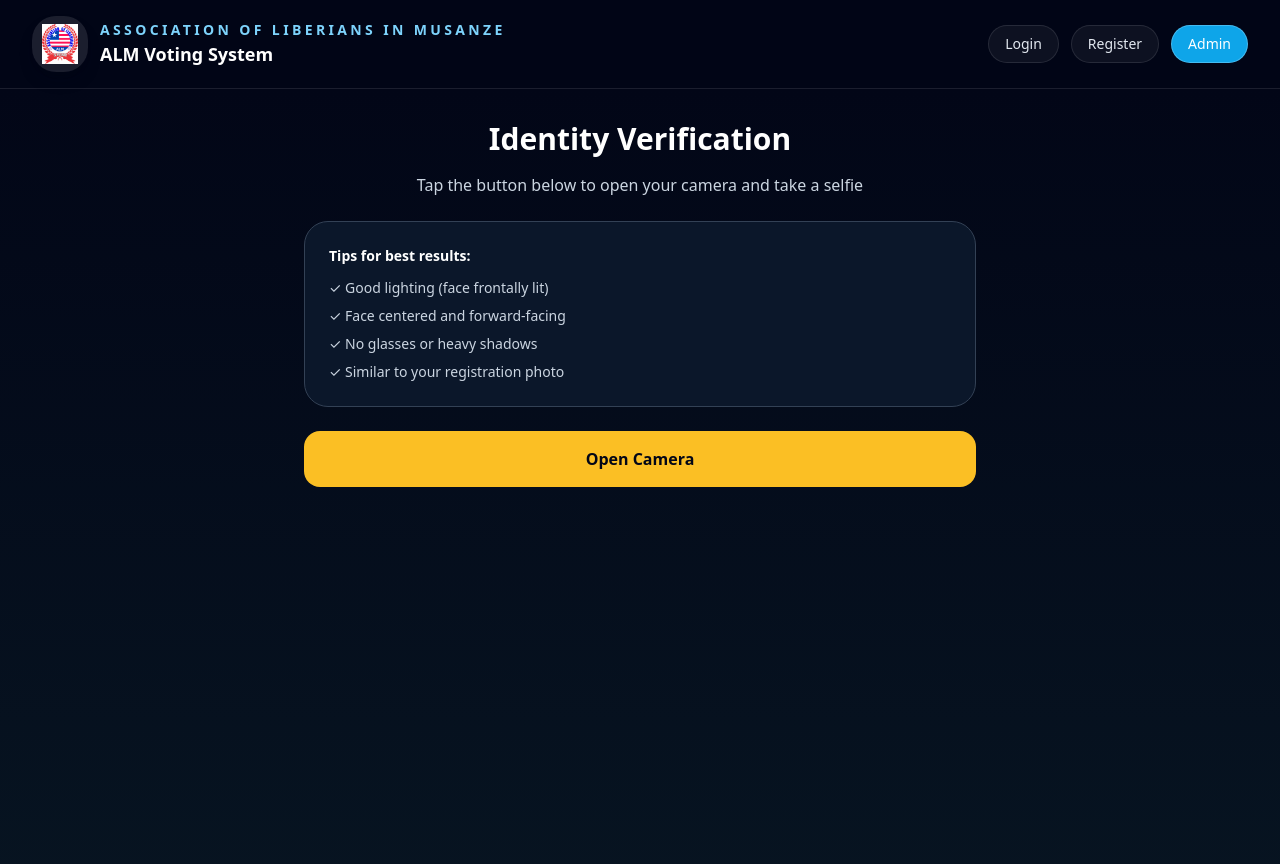
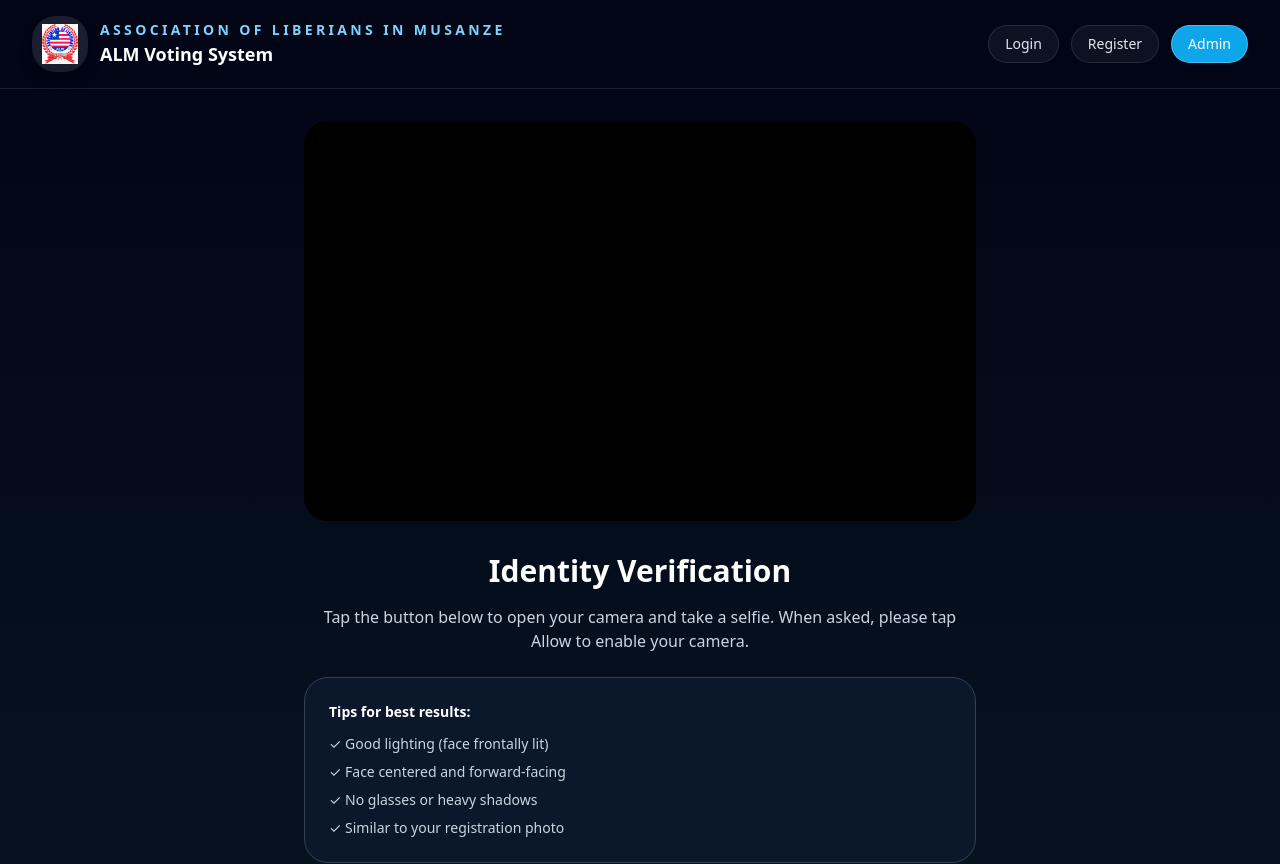
Before and after one commit to mawatason3-hash/alm-voting-system, a Next.js app: page /verify-face in a window 1280 px wide. Shown: the top 864 px of the page. Built offline with nearby package versions, Linux system fonts and the light colour scheme; no server answers; sample sign-in values are in the browser's storage.

Commit message:
Fix verify-face camera preview by moving inline styles into CSS

```diff
--- a/app/globals.css
+++ b/app/globals.css
@@ -32,3 +32,23 @@ button, input, textarea, select {
   border: 1px solid rgba(255, 255, 255, 0.08);
   backdrop-filter: blur(20px);
 }
+
+.verify-face-video-wrapper {
+  position: relative;
+  width: 100%;
+  height: 400px;
+  background-color: #000;
+  border-radius: 24px;
+  overflow: hidden;
+}
+
+.verify-face-video {
+  width: 100%;
+  height: 100%;
+  object-fit: cover;
+  border-radius: 12px;
+  transform: scaleX(-1);
+  display: block;
+  min-height: 300px;
+  background-color: #000;
+}
--- a/app/verify-face/page.tsx
+++ b/app/verify-face/page.tsx
@@ -66,31 +66,27 @@ export default function VerifyFace() {
   const startCamera = async () => {
     setCameraError('')
     try {
-      // CRITICAL: This is called directly from onClick, satisfying iOS gesture requirement
-      const constraints = {
-        video: {
-          facingMode: { ideal: 'user' },
-          width: { ideal: 640, max: 1280 },
-          height: { ideal: 480, max: 720 }
-        },
+      const stream = await navigator.mediaDevices.getUserMedia({
+        video: true,
         audio: false
-      }
-
-      const stream = await navigator.mediaDevices.getUserMedia(constraints)
-
-      if (videoRef.current) {
-        videoRef.current.srcObject = stream
-        // CRITICAL for iPhone Safari
-        videoRef.current.setAttribute('playsinline', 'true')
-        videoRef.current.setAttribute('webkit-playsinline', 'true')
-        videoRef.current.setAttribute('muted', 'true')
-        videoRef.current.muted = true
-        await videoRef.current.play()
-      }
+      })
 
       streamRef.current = stream
       setStep('camera')
       setCameraReady(true)
+
+      // Wait for the video element to render before attaching the stream
+      setTimeout(() => {
+        if (videoRef.current) {
+          videoRef.current.srcObject = stream
+          videoRef.current.muted = true
+          videoRef.current.setAttribute('playsinline', 'true')
+          videoRef.current.setAttribute('webkit-playsinline', 'true')
+          videoRef.current
+            .play()
+            .catch(e => console.error('Play failed:', e))
+        }
+      }, 100)
     } catch (err: any) {
       console.error('Camera error:', err.name, err.message)
 
@@ -202,7 +198,7 @@ export default function VerifyFace() {
       <div className="text-center">
         <h1 className="text-3xl font-bold text-white">Identity Verification</h1>
         <p className="mt-4 text-slate-300">
-          Tap the button below to open your camera and take a selfie
+          Tap the button below to open your camera and take a selfie. When asked, please tap Allow to enable your camera.
         </p>
       </div>
 
@@ -233,57 +229,6 @@ export default function VerifyFace() {
 
   const renderCameraScreen = () => (
     <div className="space-y-4">
-      <div className="relative rounded-3xl overflow-hidden bg-black aspect-video flex items-center justify-center">
-        <video
-          ref={videoRef}
-          autoPlay
-          muted
-          playsInline
-          webkit-playsinline="true"
-          style={{
-            width: '100%',
-            height: '100%',
-            objectFit: 'cover',
-            transform: 'scaleX(-1)', // mirror for selfie feel
-            display: cameraReady ? 'block' : 'none'
-          }}
-        />
-
-        {/* Oval guide overlay */}
-        <svg
-          className="absolute inset-0 w-full h-full pointer-events-none"
-          viewBox="0 0 400 500"
-          preserveAspectRatio="xMidYMid slice"
-        >
-          <defs>
-            <mask id="oval-mask">
-              <rect width="400" height="500" fill="white" />
-              <ellipse cx="200" cy="250" rx="120" ry="150" fill="black" />
-            </mask>
-          </defs>
-          <rect
-            width="400"
-            height="500"
-            fill="rgba(0,0,0,0.4)"
-            mask="url(#oval-mask)"
-          />
-          <ellipse
-            cx="200"
-            cy="250"
-            rx="120"
-            ry="150"
-            fill="none"
-            stroke="#fbbf24"
-            strokeWidth="2"
-            strokeDasharray="5,5"
-          />
-        </svg>
-
-        <p className="absolute inset-x-0 bottom-6 text-center text-amber-300 font-semibold">
-          Position your face in the oval
-        </p>
-      </div>
-
       <button
         onClick={captureSelfie}
         className="w-full rounded-2xl bg-amber-400 px-5 py-4 text-base font-semibold text-slate-950 transition hover:bg-amber-300 min-h-[56px]"
@@ -370,51 +315,25 @@ export default function VerifyFace() {
         🔒
       </div>
       <div>
-        <h2 className="text-2xl font-semibold text-white">Camera Permission Required</h2>
+        <h2 className="text-2xl font-semibold text-white">Camera Access Needed</h2>
         <p className="mt-3 text-sm text-slate-400">
-          The browser blocked camera access. Please allow camera permissions and refresh the page.
+          To verify your identity, we need access to your camera. Please tap the button below and select Allow when asked.
         </p>
       </div>
 
-      <div className="rounded-3xl border border-slate-700 bg-slate-950/80 p-4 text-left text-sm text-slate-300 space-y-4">
-        <div>
-          <p className="font-semibold text-white">On iPhone Safari:</p>
-          <ol className="mt-2 list-decimal list-inside space-y-1 text-slate-400 text-xs">
-            <li>Tap the "AA" icon in the address bar</li>
-            <li>Tap "Website Settings"</li>
-            <li>Set Camera to "Allow"</li>
-            <li>Tap "Done"</li>
-            <li>Tap "Refresh Page" button below</li>
-          </ol>
-        </div>
-        <div>
-          <p className="font-semibold text-white">On Android Chrome:</p>
-          <ol className="mt-2 list-decimal list-inside space-y-1 text-slate-400 text-xs">
-            <li>Tap the lock icon in the address bar</li>
-            <li>Tap "Permissions"</li>
-            <li>Enable "Camera"</li>
-            <li>Refresh the page</li>
-          </ol>
-        </div>
-      </div>
-
-      <div className="grid gap-3">
-        <button
-          onClick={() => window.location.reload()}
-          className="w-full rounded-2xl bg-amber-400 px-5 py-4 text-base font-semibold text-slate-950 transition hover:bg-amber-300"
-        >
-          Refresh Page
-        </button>
       <button
         onClick={() => {
           setStep('instructions')
           setCameraError('')
         }}
-          className="w-full rounded-2xl border border-slate-700 bg-slate-900 px-5 py-4 text-base font-semibold text-white transition hover:border-slate-500"
+        className="w-full rounded-2xl bg-amber-400 px-5 py-4 text-base font-semibold text-slate-950 transition hover:bg-amber-300"
       >
         Try Again
       </button>
-      </div>
+
+      <p className="text-sm text-slate-500">
+        If the camera popup does not appear, close this page and reopen it.
+      </p>
     </div>
   )
 
@@ -459,7 +378,56 @@ export default function VerifyFace() {
   return (
     <ProtectedPage>
       <div className="min-h-screen bg-gradient-to-b from-slate-950 to-[#071421] px-4 py-8 sm:px-6 lg:px-8">
-        <div className="mx-auto max-w-2xl">
+        <div className="mx-auto max-w-2xl space-y-8">
+          <div className="verify-face-video-wrapper">
+            <video
+              ref={videoRef}
+              autoPlay
+              muted
+              playsInline
+              className="verify-face-video"
+              onLoadedMetadata={() => {
+                if (videoRef.current) {
+                  videoRef.current
+                    .play()
+                    .catch(e => console.error('Play failed:', e))
+                  console.log('Video dimensions:', videoRef.current.videoWidth, videoRef.current.videoHeight)
+                }
+              }}
+            />
+
+            {step === 'camera' && (
+              <>
+                <svg
+                  className="absolute inset-0 w-full h-full pointer-events-none"
+                  viewBox="0 0 400 500"
+                  preserveAspectRatio="xMidYMid slice"
+                >
+                  <defs>
+                    <mask id="oval-mask">
+                      <rect width="400" height="500" fill="white" />
+                      <ellipse cx="200" cy="250" rx="120" ry="150" fill="black" />
+                    </mask>
+                  </defs>
+                  <rect width="400" height="500" fill="rgba(0,0,0,0.4)" mask="url(#oval-mask)" />
+                  <ellipse
+                    cx="200"
+                    cy="250"
+                    rx="120"
+                    ry="150"
+                    fill="none"
+                    stroke="#fbbf24"
+                    strokeWidth="2"
+                    strokeDasharray="5,5"
+                  />
+                </svg>
+                <p className="absolute inset-x-0 bottom-6 text-center text-amber-300 font-semibold">
+                  Position your face in the oval
+                </p>
+              </>
+            )}
+          </div>
+
           {renderContent()}
         </div>
       </div>
```
Lines whose indentation alone changed are shown as unchanged.
